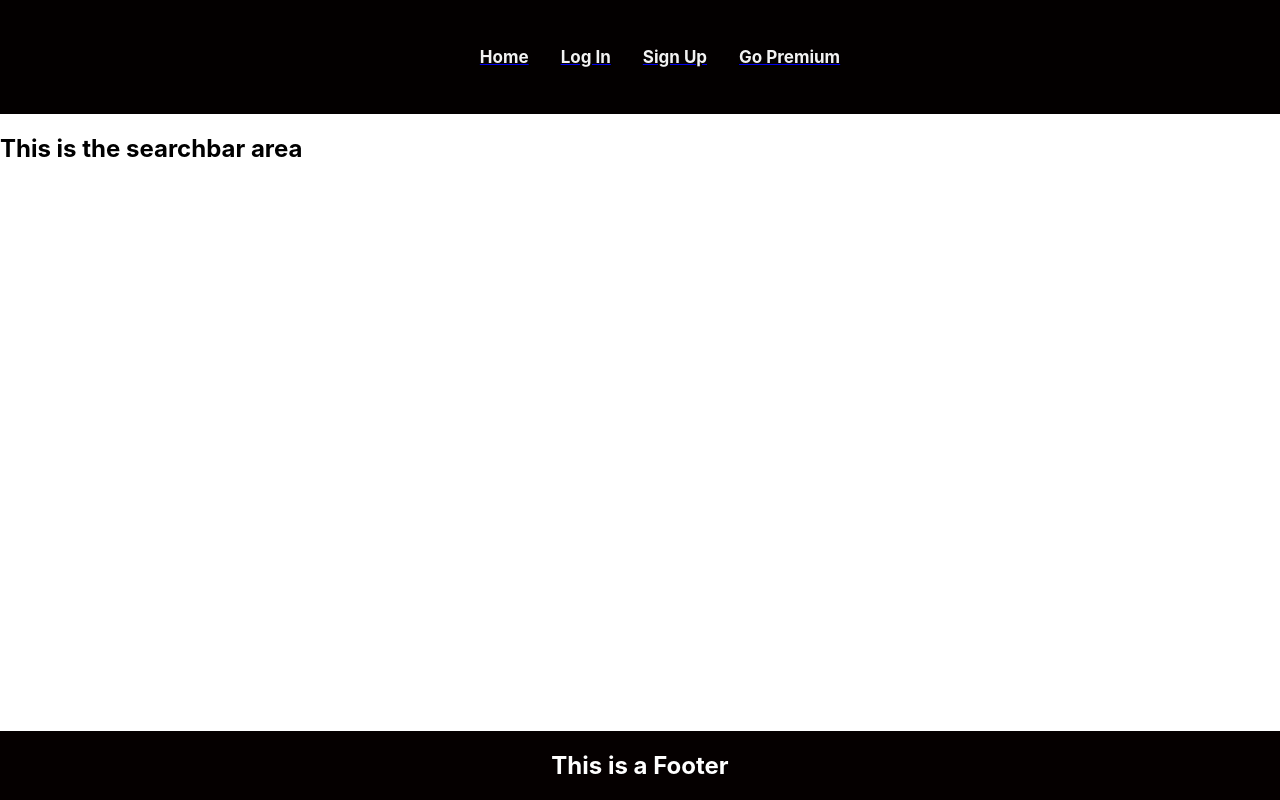
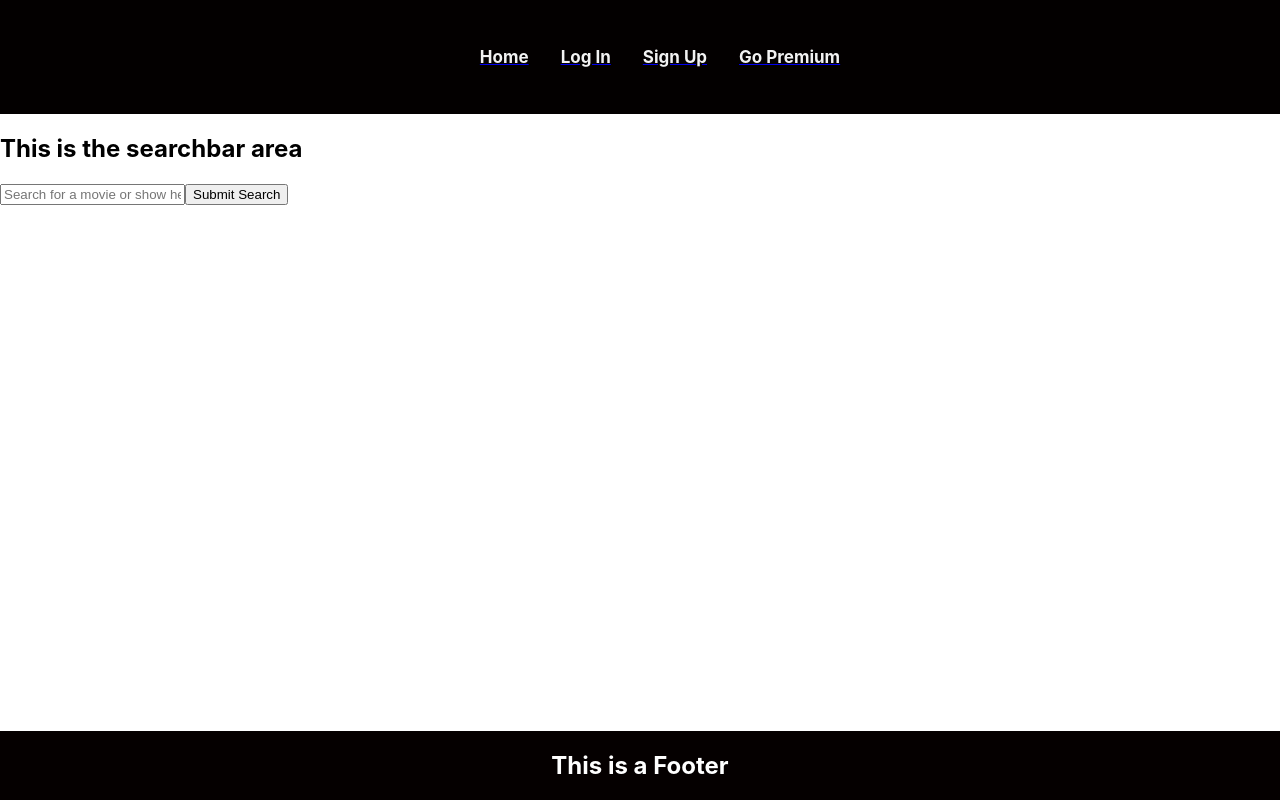
Before and after one commit to fraudwheeldrive/tracker, a React (Create React App) app in the folder client/: page /searchbar in a window 1280 px wide. Built offline with nearby package versions, Linux system fonts and the light colour scheme.

Commit message:
testing isLogged in with searchbar

```diff
--- a/client/src/components/SearchBar.js
+++ b/client/src/components/SearchBar.js
@@ -1,12 +1,52 @@
-import React from "react";
+import React, { useState, useEffect } from 'react';
+import { Jumbotron, Container, Col, Form, Button, Card, CardColumns } from 'react-bootstrap';
 import { Link } from "react-router-dom";
 
 function SearchBar(props) {
 
 //make sure links to are exact path
   return (
+    <div>
     <h2>This is the searchbar area</h2>
+    <Form.Row>
+    <Form.Control
+        name='searchInput'
+        type='text'
+        size='lg'
+        placeholder='Search for a movie or show here'
+      />
+      <Button type='submit' variant='success' size='lg'>
+        Submit Search
+      </Button>
+    </Form.Row>
+    </div>
   );
 }
 
 export default SearchBar;
+
+
+
+//reference code
+{/* <Container>
+<h1>Search for Books!</h1>
+<Form onSubmit={handleFormSubmit}>
+  <Form.Row>
+    <Col xs={12} md={8}>
+      <Form.Control
+        name='searchInput'
+        value={searchInput}
+        onChange={(e) => setSearchInput(e.target.value)}
+        type='text'
+        size='lg'
+        placeholder='Search for a movie or show here'
+      />
+    </Col>
+    <Col xs={12} md={4}>
+      <Button type='submit' variant='success' size='lg'>
+        Submit Search
+      </Button>
+    </Col>
+  </Form.Row>
+</Form>
+</Container> */}
--- a/client/src/pages/IntroPage.js
+++ b/client/src/pages/IntroPage.js
@@ -1,5 +1,6 @@
 import React from "react";
 import { Link } from "react-router-dom";
+import SearchBar from "../components/SearchBar";
 
 function IntroPage(props) {
 
@@ -7,6 +8,7 @@ function IntroPage(props) {
   return (
     <div className="center">
     <h2>Track your shows and movies from the Watch Tower</h2>
+    <SearchBar />
     </div>
   );
 }
--- a/package.json
+++ b/package.json
@@ -14,7 +14,8 @@
   "author": "",
   "license": "ISC",
   "dependencies": {
-    "if-env": "^1.0.4"
+    "if-env": "^1.0.4",
+    "react-bootstrap": "^1.6.1"
   },
   "devDependencies": {
     "concurrently": "^5.1.0"
```
Also changed, not shown: 1 other file (tests, documents, lock files or other folders).
